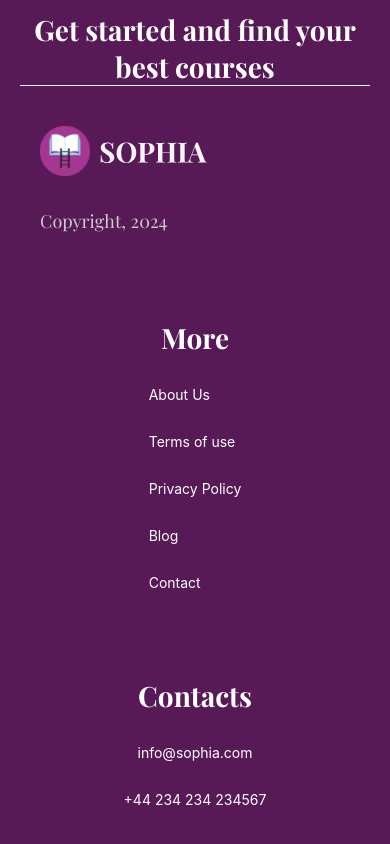
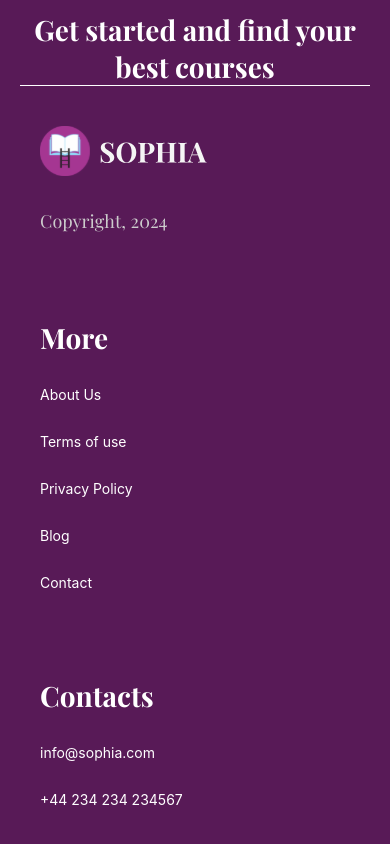
Before and after one commit to Folexy13/sophia_edu_tech, a React (Vite) app in the folder landing-page/: page / in a window 390 px wide. Shown: the part 3299-4143 px from the top of the page. Built offline with nearby package versions, Linux system fonts and the light colour scheme; a web font is replaced by a local one.

Commit message:
[FEAT]: Completed Footer reaponsivenes

```diff
--- a/landing-page/src/components/footer/footer.styles.scss
+++ b/landing-page/src/components/footer/footer.styles.scss
@@ -21,6 +21,12 @@
 				text-align: unset;
 			}
 		}
+		@media (max-width: 768px) {
+			div {
+				align-items: unset !important;
+				text-align: unset !important;
+			}
+		}
 	}
 	h2 {
 		margin: unset !important;
```
